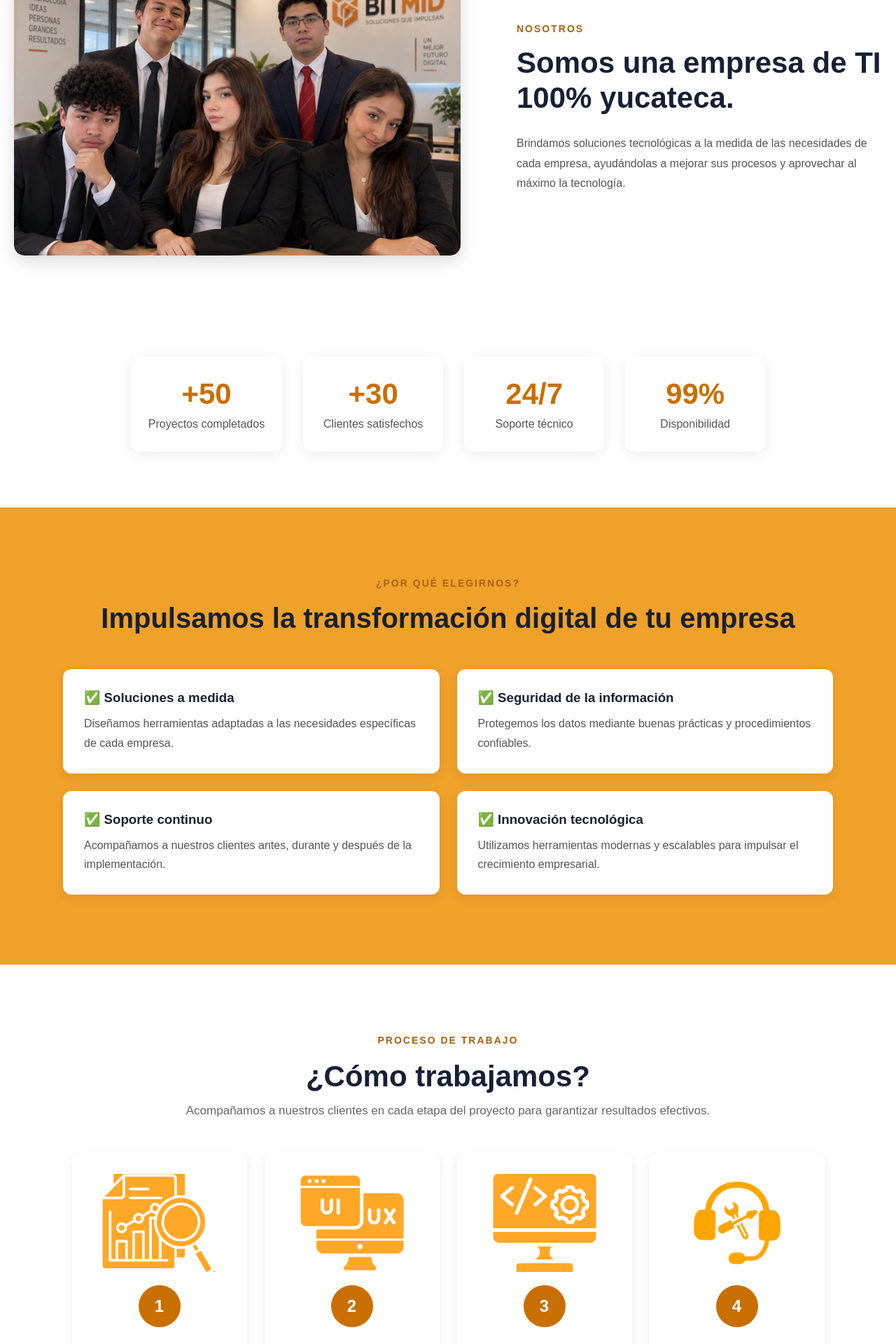
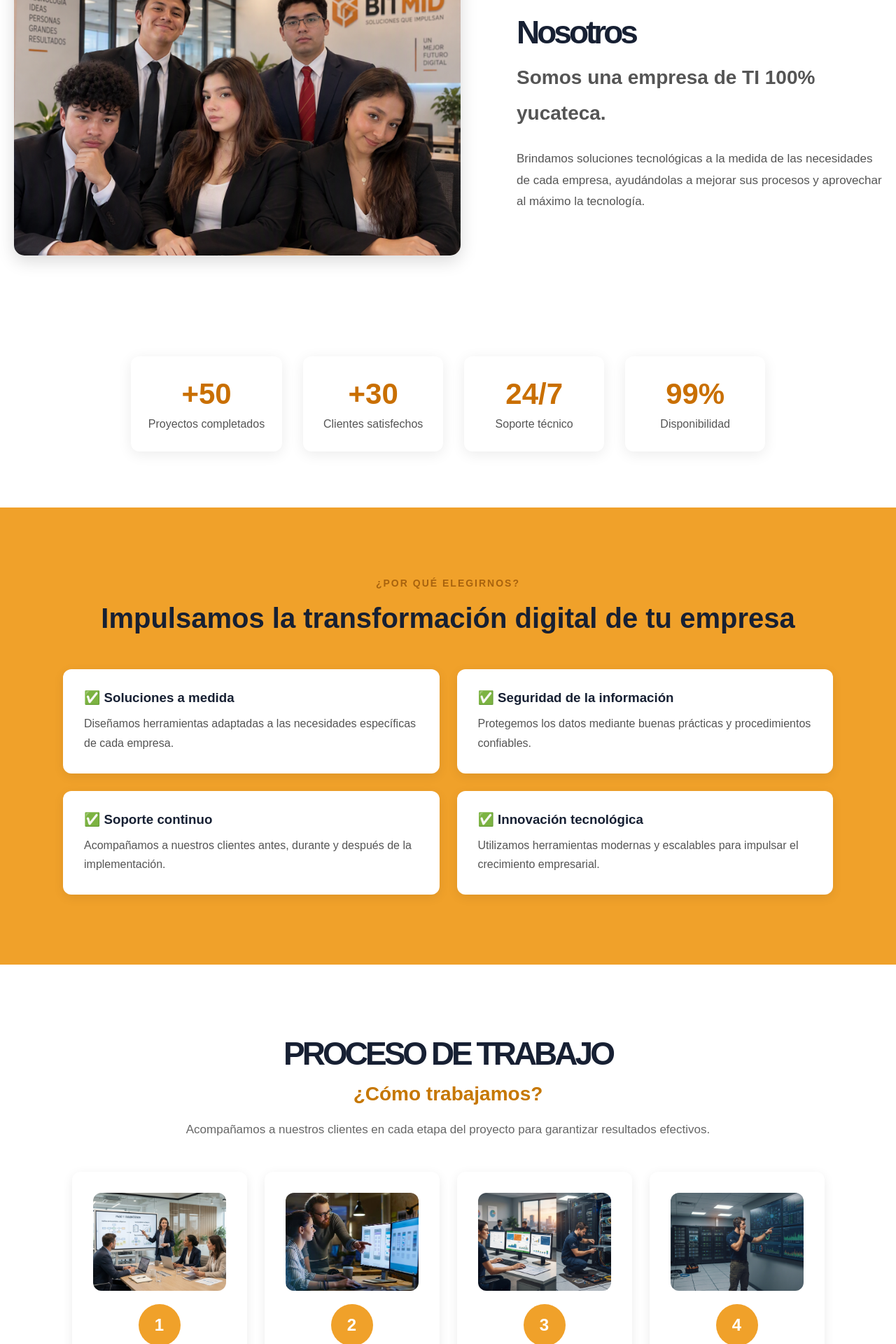
Before and after one commit to adriana1125/BITMID, a Laravel app: page / in a window 1280 px wide. Shown: the part 680-2600 px from the top of the page at 70% size. Run offline with Laravel 12, Linux system fonts and the light colour scheme; some libraries are stand-ins or nearby versions.

Commit message:
Actualizacion interfaz nosotros servicios y proceso

```diff
--- a/BitMID/public/css/estilos.css
+++ b/BitMID/public/css/estilos.css
@@ -184,10 +184,11 @@ header {
 }
 
 .nosotros h2 {
-    color: #172033;
-    font-size: 42px;
-    line-height: 1.2;
-    margin-bottom: 25px;
+   color: #172033;
+    letter-spacing: -4px;
+    font-size: 46px;
+    margin-bottom: 15px;
+    line-height: 1.1;
 }
 
 .descripcion {
@@ -559,7 +567,8 @@ header {
 
 .proceso h2 {
     color: #172033;
-    font-size: 42px;
+    letter-spacing: -4px;
+    font-size: 46px;
     margin-bottom: 15px;
 }
 
@@ -590,12 +599,18 @@ header {
 .paso:hover {
     transform: translateY(-5px);
 }
-
+.subtitulo-seccion{
+    font-size: 28px;
+    color: #c67700;
+    letter-spacing: 0px;
+    font-weight: 600;
+    margin-bottom: 25px;
+}
 .numero {
     width: 60px;
     height: 60px;
     margin: 0 auto 20px;
-    background-color: #c96f00;
+    background-color: #f0a12a;
     color: white;
     border-radius: 50%;
     display: flex;
--- a/BitMID/resources/views/inicio.blade.php
+++ b/BitMID/resources/views/inicio.blade.php
@@ -118,20 +118,19 @@
 
         <div class="nosotros-info">
 
-            <span class="etiqueta">
-                NOSOTROS
-            </span>
+           <h2 class="etiqueta">
+                Nosotros
+           </h2>
 
-            <h2>
+            <p class="subtitulo-seccion">
                 Somos una empresa de TI 100% yucateca.
-            </h2>
+            </p>
 
-            <p>
+            <p class="descripcion">
                 Brindamos soluciones tecnológicas a la medida de las necesidades
                 de cada empresa, ayudándolas a mejorar sus procesos y aprovechar
                 al máximo la tecnología.
             </p>
-
         </div>
 
     </div>
@@ -221,9 +220,9 @@
 
         <div class="proceso-contenido">
 
-            <p class="etiqueta">PROCESO DE TRABAJO</p>
+           <h2 class="etiqueta">PROCESO DE TRABAJO</h2>
 
-            <h2>¿Cómo trabajamos?</h2>
+            <p class="subtitulo-seccion">¿Cómo trabajamos?</p>
 
             <p class="subtitulo">
                 Acompañamos a nuestros clientes en cada etapa del proyecto
@@ -234,7 +233,7 @@
 
             <div class="paso">
 
-                 <img class="paso-img" src="{{ asset('images/diagnostico_imagen.png') }}" alt="Diagnóstico">
+                 <img class="paso-img" src="{{ asset('images/diagnostico1.jpg') }}" alt="Diagnóstico">
 
                     <div class="numero">1</div>
 
@@ -246,7 +245,7 @@
             </div>
 
             <div class="paso">
-                    <img class="paso-img" src="{{ asset('images/uiux.png') }}" alt="Diseño">
+                    <img class="paso-img" src="{{ asset('images/diseñoweb.jpg') }}" alt="Diseño">
 
                     <div class="numero">2</div>
                 <h3>Diseño</h3>
@@ -257,7 +256,7 @@
             </div>
 
             <div class="paso">
-                    <img class="paso-img" src="{{ asset('images/implementacion.png') }}" alt="Implementacion">
+                    <img class="paso-img" src="{{ asset('images/implementacion5.jpg') }}" alt="Implementacion">
 
                     <div class="numero">3</div>
 
@@ -269,7 +268,7 @@
             </div>
 
             <div class="paso">
-                <img class="paso-img" src="{{ asset('images/soporte2.webp') }}" alt="Soporte">
+                <img class="paso-img" src="{{ asset('images/soporte5.jpg') }}" alt="Soporte">
 
                     <div class="numero">4</div>
                 <h3>Soporte</h3>
@@ -288,9 +287,9 @@
 
         <div class="servicios-contenido">
 
-            <p class="etiqueta">SERVICIOS</p>
+            <h2 class="etiqueta">SERVICIOS</h2>
 
-            <h2>Nuestras soluciones</h2>
+             <p class="sub-servicios">Nuestras soluciones</p>
 
             <p class="subtitulo">
                 Tecnología pensada para las necesidades de tu empresa.
```
Also changed, not shown: other parts of BitMID/public/css/estilos.css (+10 -136 lines), BitMID/public/images/diagnostico1.jpg (added), BitMID/public/images/diseñoweb.jpg (added), BitMID/public/images/implementacion5.jpg (added), BitMID/public/images/soporte5.jpg (added), BitMID/public/images/uiux.png (deleted).
